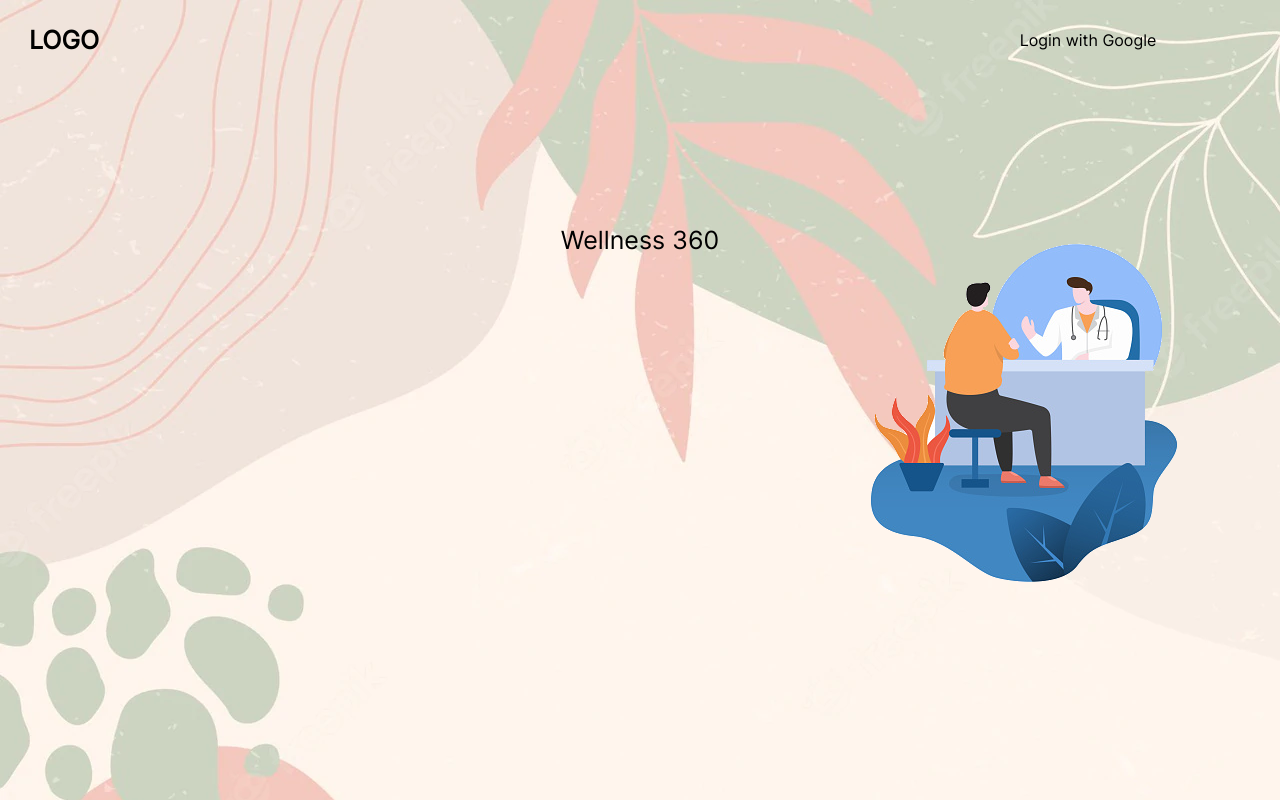
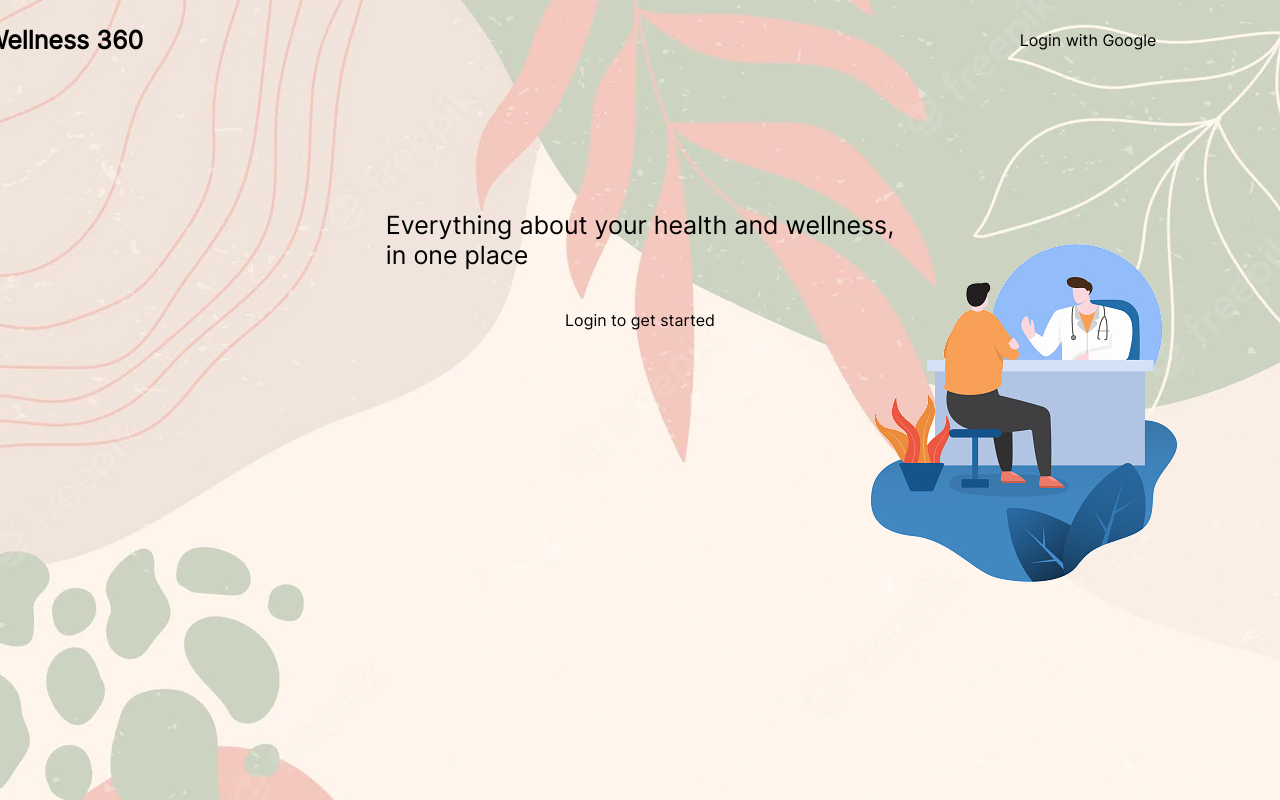
Before and after one commit to siddiskid/AHackADay2, a plain HTML site: page index.html in a window 1280 px wide. Drawn offline with Linux system fonts and the light colour scheme; no server answers.

Commit message:
slight homepage changes

```diff
--- a/index.html
+++ b/index.html
@@ -10,7 +10,7 @@
   <body>
     <div class="parallax">
       <div class="topnav">
-        <div class="logo">LOGO</div>
+        <div class="logo">Wellness 360</div>
         <div class="right">
           <a class="login" id="login">Login with Google</a>
           <a class="logout" id="logout">Logout</a>
@@ -18,7 +18,11 @@
       </div>
       <div class="main">
         <div class="welcomeuser" id="welcomeuser"></div>
-        <div class="maincontent">Wellness 360</div>
+        <div class="maincontent">
+          Everything about your health and wellness, <br />
+          in one place
+        </div>
+        <div class="loginprompt">Login to get started</div>
         <div class="content"></div>
         <div class="photo"><img src="images/doc.png" /></div>
       </div>
--- a/styles.css
+++ b/styles.css
@@ -55,6 +55,14 @@ body {
   position: absolute;
   top: 5%;
   left: 85%;
+  transform: translate(-50%, -50%);
+}
+
+.loginprompt {
+  margin: 0;
+  position: absolute;
+  top: 40%;
+  left: 50%;
   transform: translate(-50%, -50%);
 }
 
```
